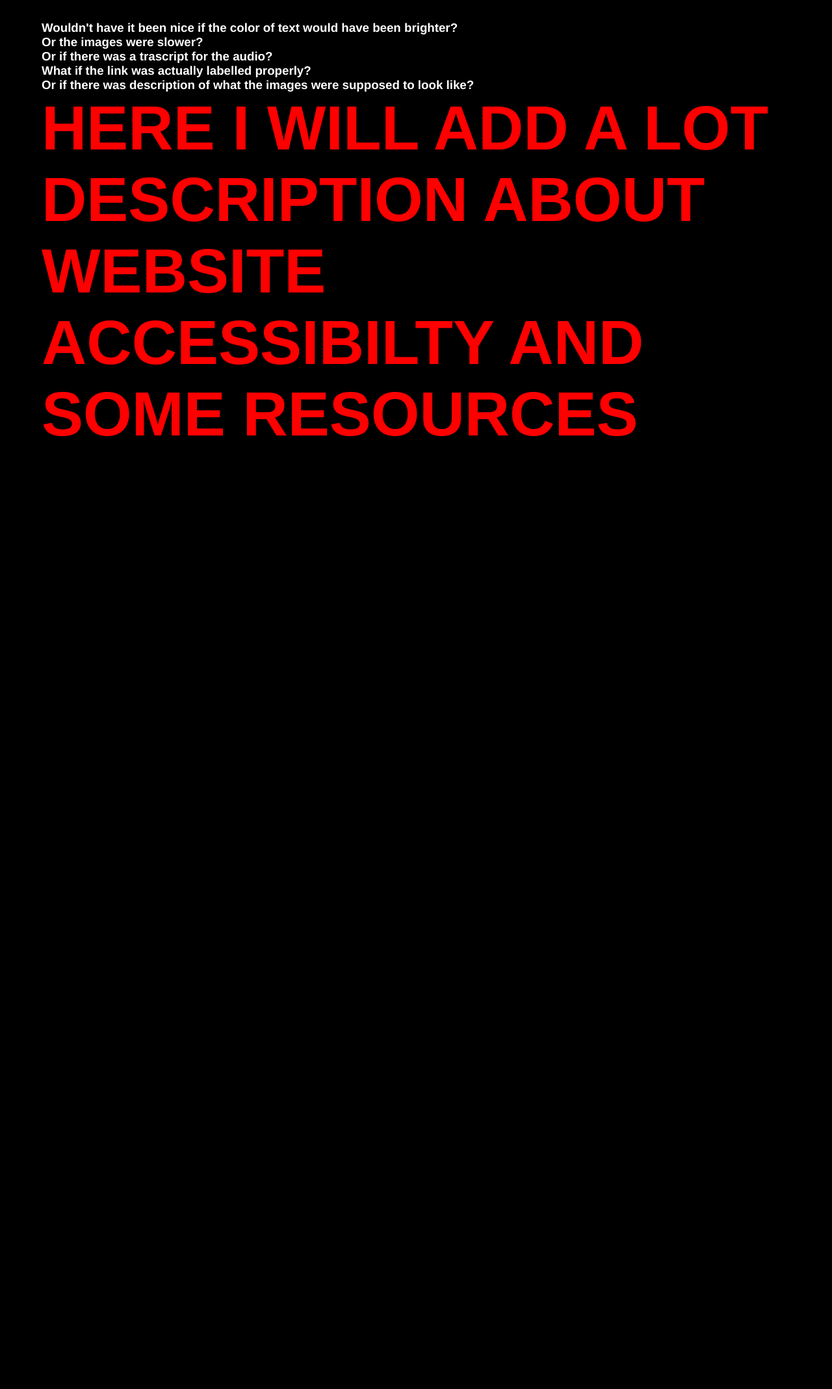
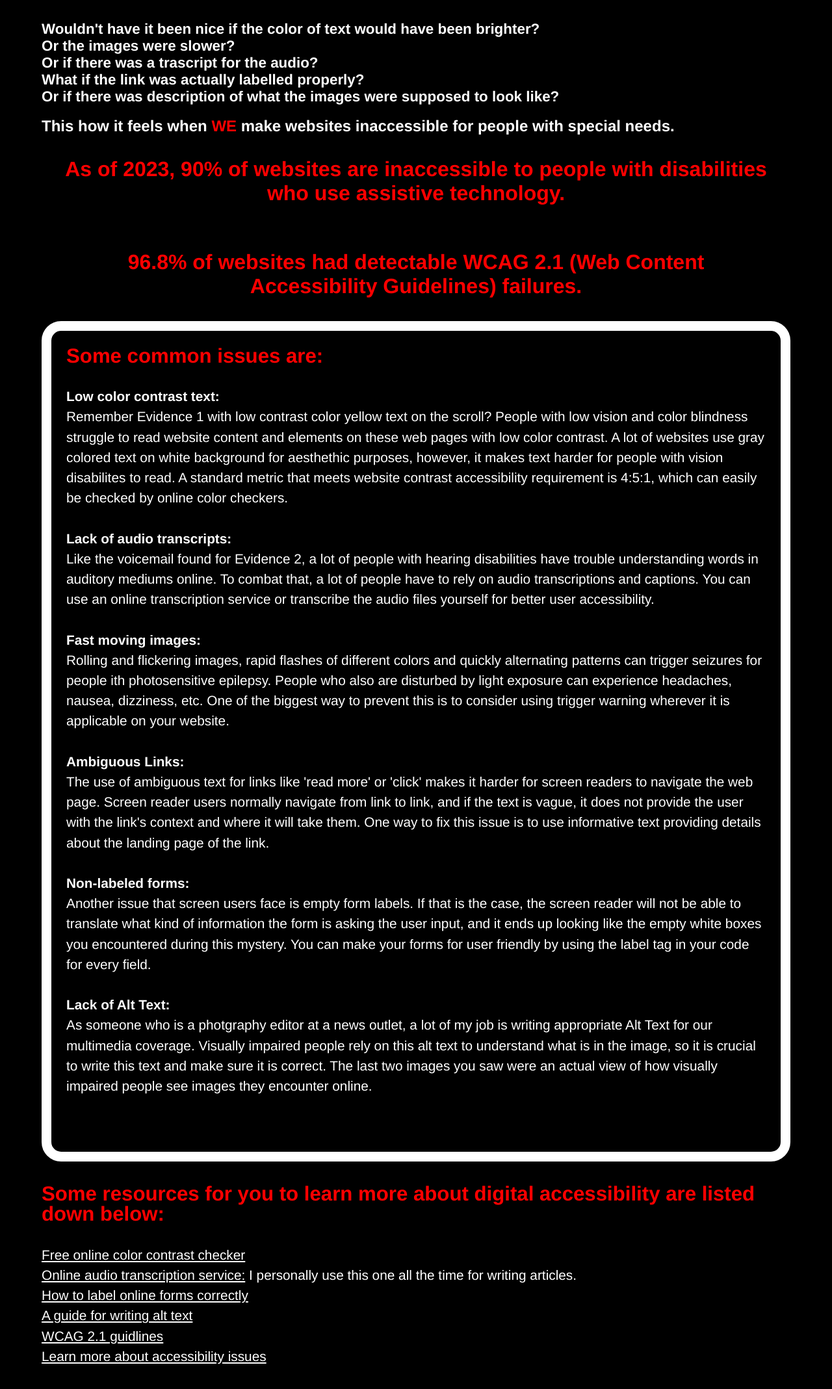
Before and after one commit to alishagoel/finalproject, a plain HTML site: page 8.html in a window 1280 px wide. Shown: the part 177-2314 px from the top of the page at 65% size. Before the commit the page ends 933 px from the top, so only its background shows below. Drawn offline with Linux system fonts and the light colour scheme.

Commit message:
final updates

```diff
--- a/8.html
+++ b/8.html
@@ -13,8 +13,38 @@
 	<h3>Or if there was a trascript for the audio?</h3>
 	<h3>What if the link was actually labelled properly?</h3>
 	<h3>Or if there was description of what the images were supposed to look like?</h3>
-
-	<h1 class="toptext">HERE I WILL ADD A LOT DESCRIPTION ABOUT WEBSITE ACCESSIBILTY AND SOME RESOURCES</h1>
+	<br>
+	<h2>This how it feels when <span class="spanColor"> WE </span> make websites inaccessible for people with special needs.</h2>
+	<h2 class="stats">As of 2023, 90% of websites are inaccessible to people with disabilities who use assistive technology.</h2>
+	<h2 class="stats">96.8% of websites had detectable WCAG 2.1 (Web Content Accessibility Guidelines) failures.</h2>
+	<div class="issues">
+	<h2 class="spanColor">Some common issues are: </h2>
+	<br>
+	<p><b>Low color contrast text: </b><br>
+	Remember Evidence 1 with low contrast color yellow text on the scroll? People with low vision and color blindness struggle to read website content and elements on these web pages with low color contrast. A lot of websites use gray colored text on white background for aesthethic purposes, however, it makes text harder for people with  vision disabilites to read. A standard metric that meets website contrast accessibility requirement is 4:5:1, which can easily be checked by online color checkers.</p>
+	<br>
+	<p><b>Lack of audio transcripts: </b><br>Like the voicemail found for Evidence 2, a lot of people with hearing disabilities have trouble understanding words in auditory mediums online. To combat that, a lot of people have to rely on audio transcriptions and captions. You can use an online transcription service or transcribe the audio files yourself for better user accessibility.</p>
+	<br>
+	<p><b>Fast moving images:</b><br>
+	Rolling and flickering images, rapid flashes of different colors and quickly alternating patterns can trigger seizures for people ith photosensitive epilepsy. People who also are disturbed by light exposure can experience headaches, nausea, dizziness, etc. One of the biggest way to prevent this is to consider using trigger warning wherever it is applicable on your website.  </p>
+	<br>
+	<p><b>Ambiguous Links: </b><br> The use of ambiguous text for links like 'read more' or 'click' makes it harder for screen readers to navigate the web page. Screen reader users normally navigate from link to link, and if the text is vague, it does not provide the user with the link's context and where it will take them. One way to fix this issue is to use informative text providing details about the landing page of the link.</p>
+	<br>
+	<p><b>Non-labeled forms: </b><br>
+	Another issue that screen users face is empty form labels. If that is the case, the screen reader will not be able to translate what kind of information the form is asking the user input, and it ends up looking like the empty white boxes you encountered during this mystery. You can make your forms for user friendly by using the label tag in your code for every field.</p>
+	<br>
+	<p><b>Lack of Alt Text: </b><br> As someone who is a photgraphy editor at a news outlet, a lot of my job is writing appropriate Alt Text for our multimedia coverage. Visually impaired people rely on this alt text to understand what is in the image, so it is crucial to write this text and make sure it is correct. The last two images you saw were an actual view of how visually impaired people see images they encounter online.</p><br><br>
+</div>
+<div class="issues2">
+	<h2 class="spanColor">Some resources for you to learn more about digital accessibility are listed down below:</h2><br>
+	<a href="https://webaim.org/resources/contrastchecker/">Free online color contrast checker</a><br>
+	<p><a href="https://get.otter.ai/interview-transcription/?utm_source=google_ads&utm_medium=search&utm_term=free%20online%20transcription&utm_campaign=search-prospecting-consumer-nonbrand-transcription-exact&hsa_acc=6047463090&hsa_cam=20485057842&hsa_grp=151407997566&hsa_ad=620848099639&hsa_src=g&hsa_tgt=kwd-337473064532&hsa_kw=free%20online%20transcription&hsa_mt=e&hsa_net=adwords&hsa_ver=3&gad_source=1&gclid=EAIaIQobChMI-Yan-dDnggMVIGBHAR2KxwGnEAAYAiAAEgJhrPD_BwE">Online audio transcription service:</a>
+	I personally use this one all the time for writing articles.</p>
+	<a href="https://www.portent.com/blog/design-dev/form-follows-function-how-to-properly-label-online-form-fields.htm">How to label online forms correctly</a><br>
+	<a href="https://www.w3.org/WAI/tutorials/images/tips/">A guide for writing alt text</a><br>
+	<a href="https://www.w3.org/TR/WCAG21/">WCAG 2.1 guidlines</a><br>
+	<a href="https://www.google.com/url?sa=t&rct=j&q=&esrc=s&source=web&cd=&ved=2ahUKEwiC1_X-0ueCAxXTGFkFHUSOBFQQFnoECBUQAQ&url=https%3A%2F%2Fadasitecompliance.com%2F10-most-common-accessibility-issues%2F&usg=AOvVaw3fxbFBr-lNV7OaNJcZpEvs&opi=89978449">Learn more about accessibility issues</a>
+</div>
 	<script src="script.js" charset="utf-8"></script>
 </body>
 </html>
--- a/script.js
+++ b/script.js
@@ -60,6 +60,7 @@ let dialogue = [
   "[You open a cabinet]", "I wonder what this is. Oh there is a note!"
 ];
 
+
 img.addEventListener('click', function () {
   if (toggle == 0) {
     line.textContent = "Welcome Professor " + nameInput + " to Illburn High School! Thank you so much for filling in last minute. Let me direct you to your office...";
--- a/style.css
+++ b/style.css
@@ -140,9 +140,13 @@ img{
 
 }
 
-a{
+.aAdjust{
 	text-decoration: none;
 	color: #140d07;
+}
+
+a{
+	color: white;
 }
 
 .form{
@@ -188,3 +192,39 @@ a{
 .imgWidth{
 	width: 40vw;
 }
+
+.stats{
+	color: red;
+	font-size: 2em;
+	text-align: center;
+	padding: 3%;
+}
+
+.spanColor{
+	color: red;
+}
+
+.issues{
+	line-height: 150%;
+	font-size: 1.3em;
+	border-style:solid;
+	border-color: white;
+	padding: 2%;
+	border-radius: 30px;
+	border-width: 15px;
+}
+
+.issues2{
+	padding-top: 3%;
+	line-height: 150%;
+	font-size: 1.3em;
+}
+
+h3{
+	font-size: 1.4em;
+}
+
+.imgSize{
+	width: 50%;
+	padding: 5%;
+}
```
Also changed, not shown: 4.html (+4 -2 lines), 5.html (+1 -1 lines), script2.js (added, +19 -0 lines), 7.png (deleted), barn1.jpeg (added), barn3.jpg (added), barn4.jpg (added), barn5.jpg (added).
